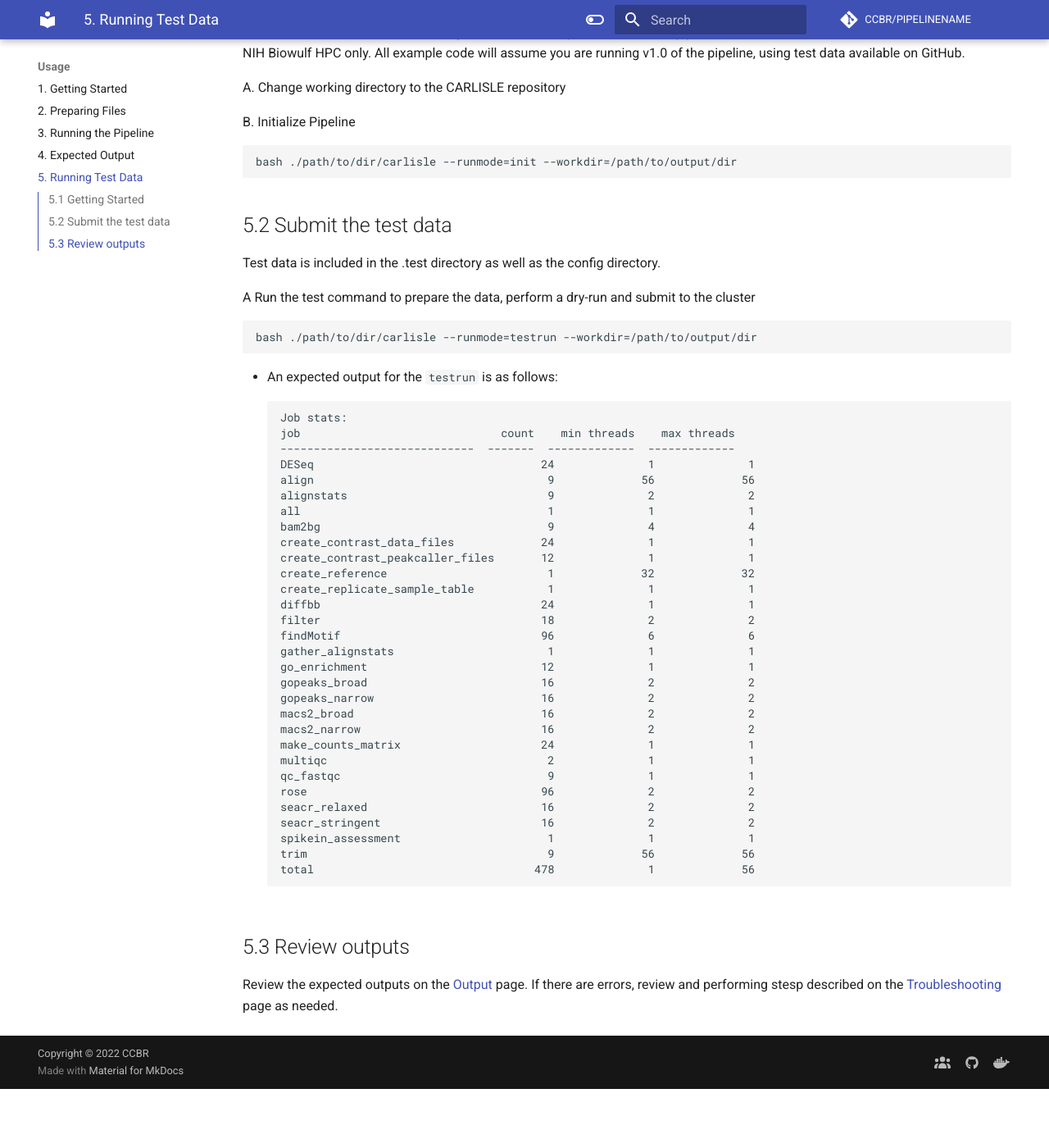
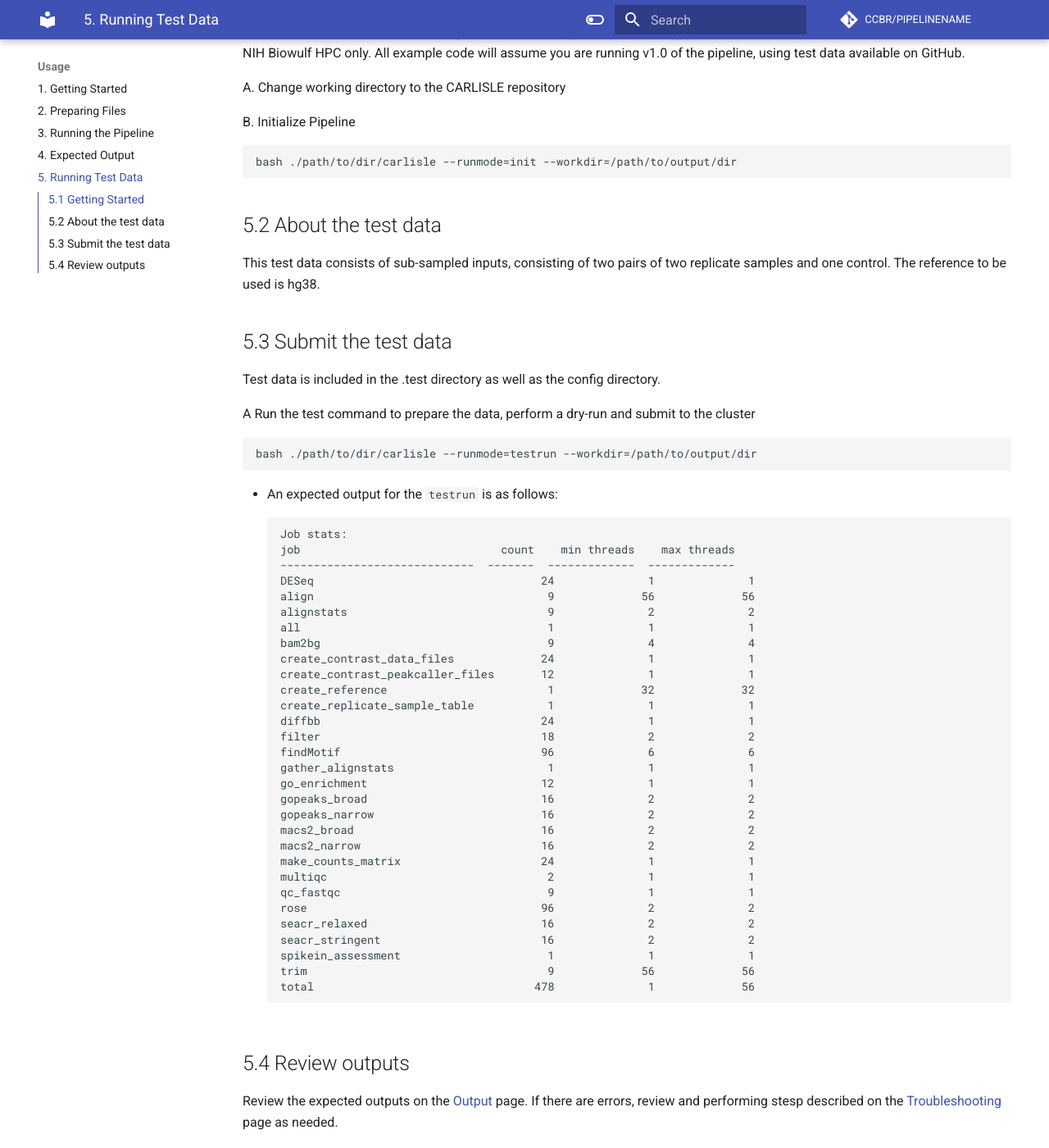
Before and after one commit to CCBR/CCBR_SnakemakeTemplate, an MkDocs documentation site: the page built from docs/user-guide/test-info.md, in a window 1280 px wide and 1400 px high, scrolled down 375 px. Shown: the whole window at 82% size. Built offline with MkDocs 1.6.1 and Material for MkDocs 9.7.7, drawn with Linux system fonts in a browser that asks for light colours; comment, search, counter and statistics services are not loaded; the version menu is left out; before the commit the page ends 1703 px from its top, so only the background shows below that.

Commit message:
expand test reqs

````diff
--- a/docs/user-guide/test-info.md
+++ b/docs/user-guide/test-info.md
@@ -12,8 +12,10 @@ B. Initialize Pipeline
 ```
 bash ./path/to/dir/carlisle --runmode=init --workdir=/path/to/output/dir
 ```
+## 5.2 About the test data
+This test data consists of sub-sampled inputs, consisting of two pairs of two replicate samples and one control. The reference to be used is hg38.
 
-## 5.2 Submit the test data
+## 5.3 Submit the test data
 Test data is included in the .test directory as well as the config directory.
 
 A Run the test command to prepare the data, perform a dry-run and submit to the cluster
@@ -56,5 +58,5 @@ trim                                    9             56             56
 total                                 478              1             56
 ```
 
-## 5.3 Review outputs
+## 5.4 Review outputs
 Review the expected outputs on the [Output](https://ccbr.github.io/CARLISLE/user-guide/output/) page. If there are errors, review and performing stesp described on the [Troubleshooting](https://ccbr.github.io/CARLISLE/user-guide/troubleshooting/) page as needed.
````
Also changed, not shown: .test/README.md (+25 -5 lines).
